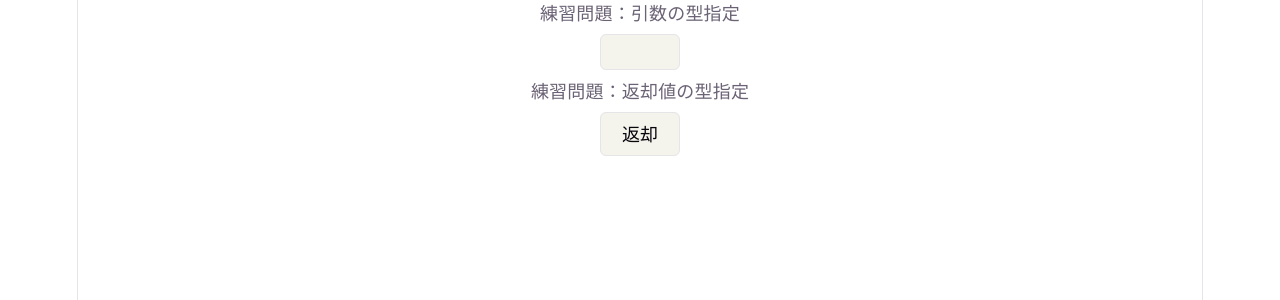
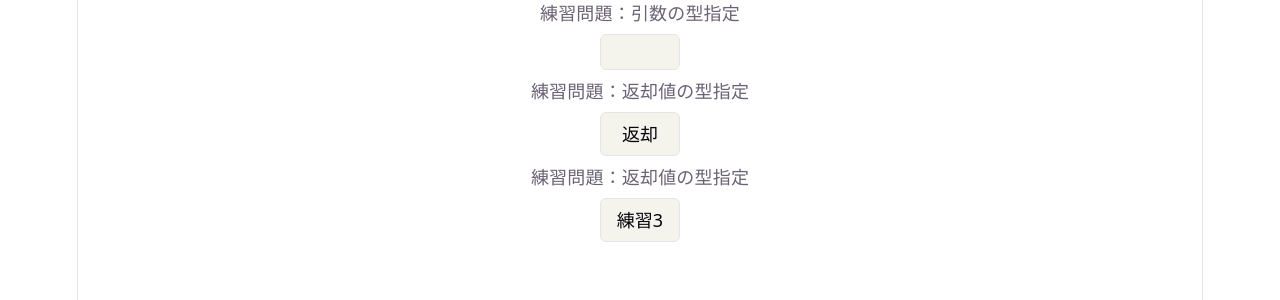
Before and after one commit to KuroishiTomoki/TypeScript-practice, a React (Vite) app: page / in a window 1280 px wide. Shown: the top 300 px of the page. Built offline with nearby package versions, Linux system fonts and the light colour scheme.

Commit message:
practice

```diff
--- a/src/App.tsx
+++ b/src/App.tsx
@@ -1,13 +1,16 @@
 import './App.css'
 import { Practice1 } from './practoces/Practice1'
 import { Practice2 } from './practoces/Practice2'
+import { Practice3 } from './practoces/Practice3'
 
 function App() {
 
   return (
     <>
-    <Practice1/>
-     <Practice2/>
+      <Practice1/>
+      <Practice2/>
+      <Practice3/>
+
     </>
   )
 }
--- /dev/null
+++ b/src/practoces/Practice3.tsx
@@ -0,0 +1,19 @@
+export const Practice3 = () => {
+
+    const getCalcTotalFee = (num:number) => {
+        return num * 1.1;
+    }
+
+    const onClickPractice = () => {
+        let total:number = 0;
+        total = getCalcTotalFee(100);
+        console.log(total);
+    }
+
+    return(
+        <>
+            <p>練習問題：返却値の型指定</p>
+            <button onClick={onClickPractice}>練習3</button>
+        </>
+    )
+}
```
